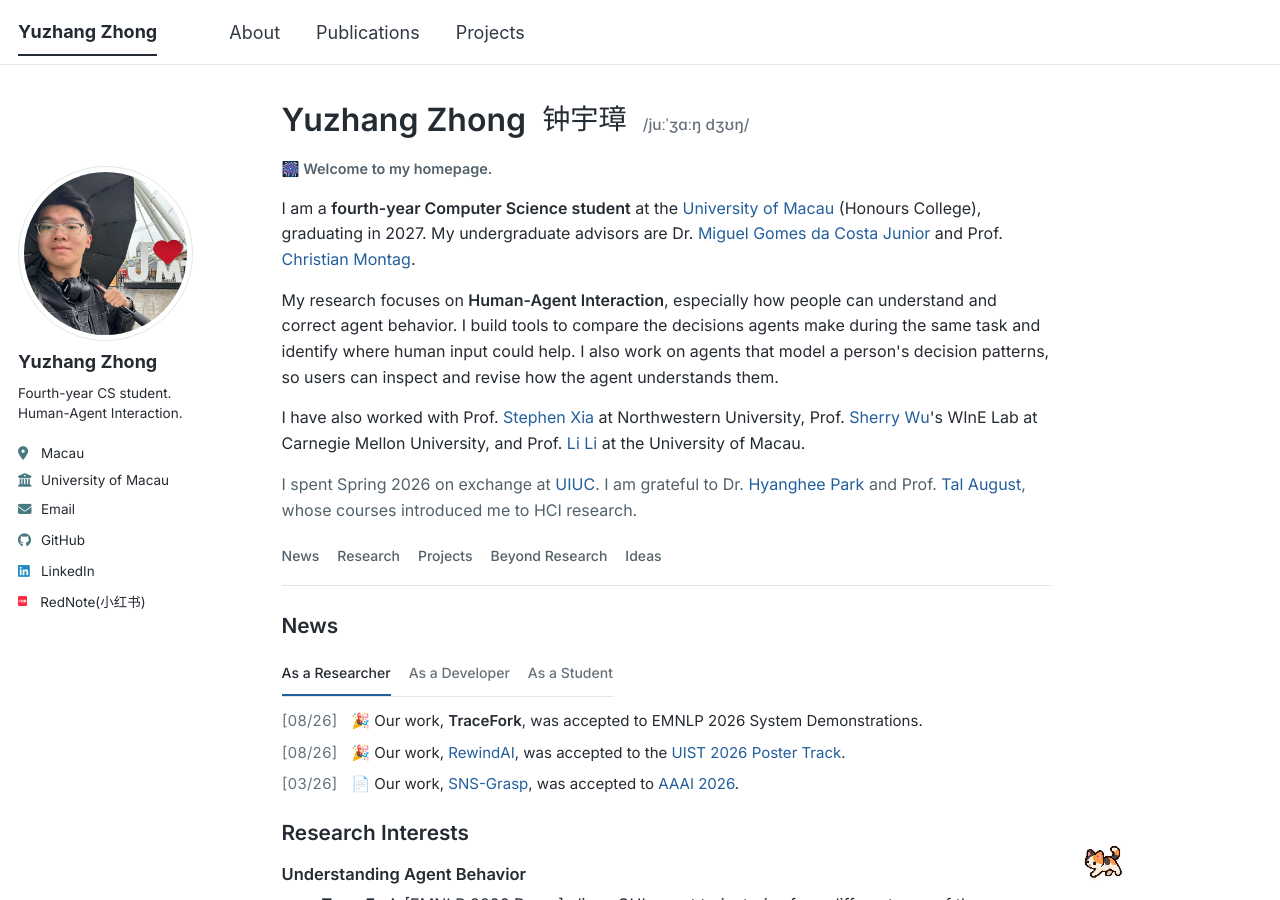
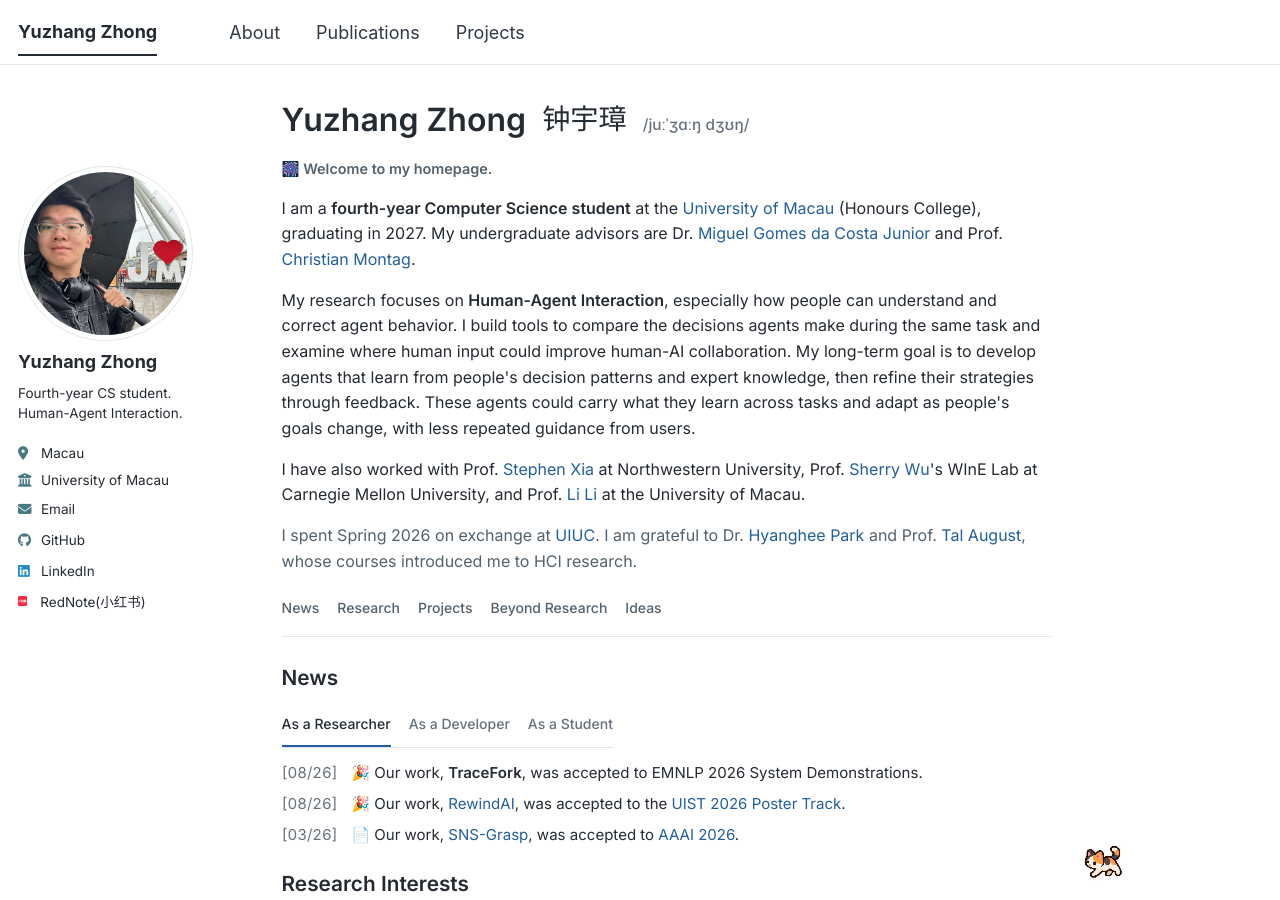
Before and after one commit to yuzhang-zhong/yuzhang-zhong.github.io, a Jekyll site: the page built from _pages/about.md, in a window 1280 px wide and 900 px high. Built offline with Jekyll 4.4.1, drawn with Linux system fonts in a browser that asks for light colours; comment, search, counter and statistics services are not loaded; a style sheet for code colours, icons or effects is not loaded.

Commit message:
Connect research introduction to long-term human-AI collaboration

```diff
--- a/_pages/about.md
+++ b/_pages/about.md
@@ -13,7 +13,7 @@ redirect_from:
 <section id="about" class="homepage-welcome" markdown="1">
 <p class="welcome-kicker"><strong>🎆 Welcome to my homepage.</strong></p>
 <p class="welcome-lead">I am a <strong>fourth-year Computer Science student</strong> at the <a href="https://www.um.edu.mo/">University of Macau</a> (Honours College), graduating in 2027. My undergraduate advisors are Dr. <a href="https://www.fst.um.edu.mo/personal/mcosta/">Miguel Gomes da Costa Junior</a> and Prof. <a href="https://christianmontag.de/about_me/">Christian Montag</a>.</p>
-<p>My research focuses on <strong>Human-Agent Interaction</strong>, especially how people can understand and correct agent behavior. I build tools to compare the decisions agents make during the same task and identify where human input could help. I also work on agents that model a person's decision patterns, so users can inspect and revise how the agent understands them.</p>
+<p>My research focuses on <strong>Human-Agent Interaction</strong>, especially how people can understand and correct agent behavior. I build tools to compare the decisions agents make during the same task and examine where human input could improve human-AI collaboration. My long-term goal is to develop agents that learn from people's decision patterns and expert knowledge, then refine their strategies through feedback. These agents could carry what they learn across tasks and adapt as people's goals change, with less repeated guidance from users.</p>
 <p>I have also worked with Prof. <a href="https://www.stephenxia.com/">Stephen Xia</a> at Northwestern University, Prof. <a href="https://www.cs.cmu.edu/~sherryw/">Sherry Wu</a>'s WInE Lab at Carnegie Mellon University, and Prof. <a href="https://www.fst.um.edu.mo/personal/llili/">Li Li</a> at the University of Macau.</p>
 <p class="welcome-note">I spent Spring 2026 on exchange at <a href="https://illinois.edu/">UIUC</a>. I am grateful to Dr. <a href="https://risingstars-eecs.mit.edu/participants/hyanghee-park/">Hyanghee Park</a> and Prof. <a href="https://talaugust.github.io/">Tal August</a>, whose courses introduced me to HCI research.</p>
 </section>
```
